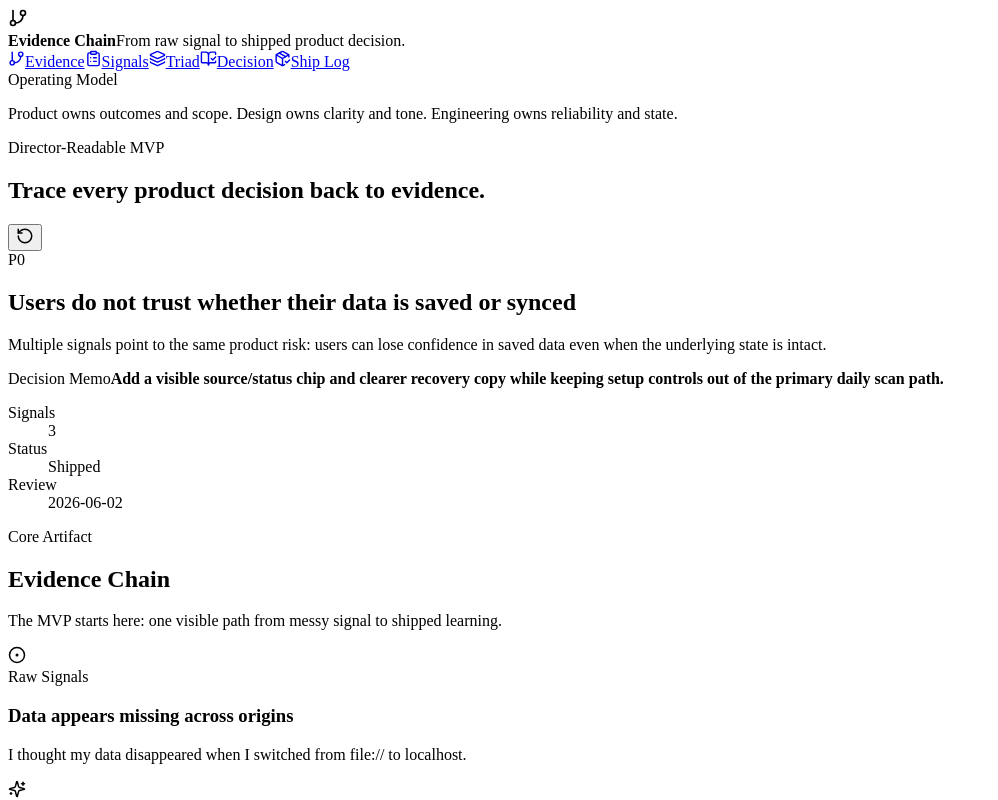
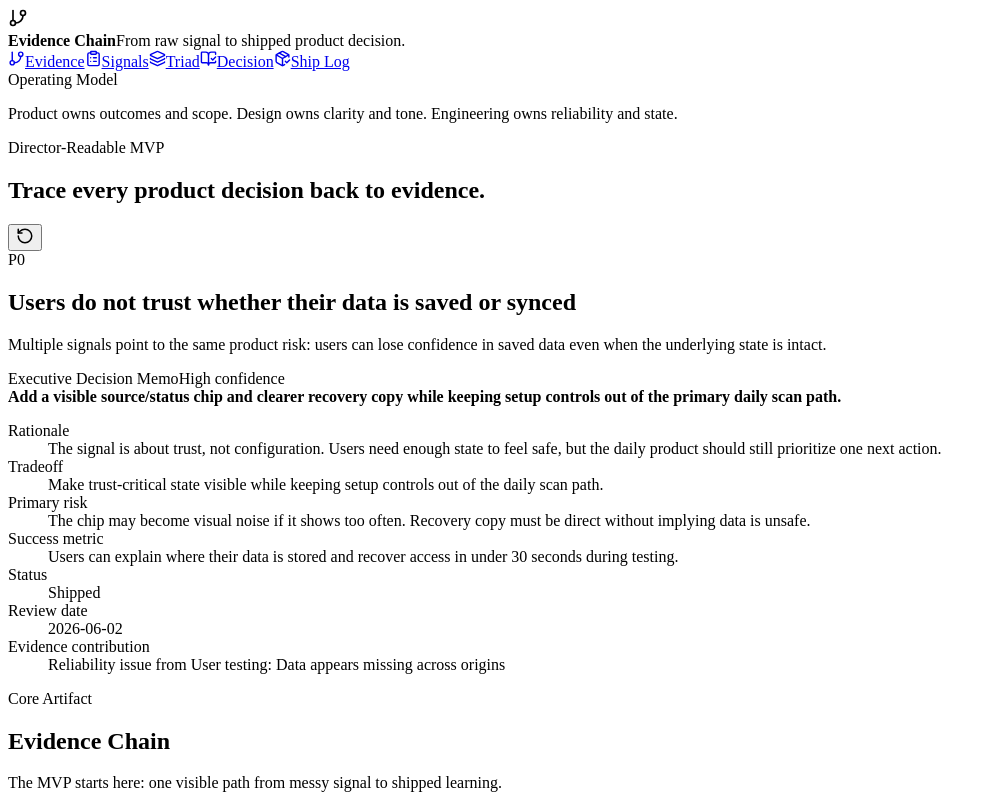
Before and after one commit to iancowpar/evidence-chain, a React (Vite) app: page / in a window 1280 px wide. Shown: the top 800 px of the page, without its empty margins (0-998 px from the left). Built offline with nearby package versions, Linux system fonts and the light colour scheme; the HTML template or start-up script is replaced by a standard one.

Commit message:
Elevate executive decision memo

```diff
--- a/src/App.tsx
+++ b/src/App.tsx
@@ -147,24 +147,12 @@ function App() {
             <h2>{pattern.title}</h2>
             <p>{pattern.description}</p>
           </div>
-          <div className="executive-memo" aria-label="Executive decision summary">
-            <span className="eyebrow">Decision Memo</span>
-            <strong>{decision.decision}</strong>
-            <dl>
-              <div>
-                <dt>Signals</dt>
-                <dd>{patternSignals.length}</dd>
-              </div>
-              <div>
-                <dt>Status</dt>
-                <dd>{decision.status}</dd>
-              </div>
-              <div>
-                <dt>Review</dt>
-                <dd>{decision.followUpDate}</dd>
-              </div>
-            </dl>
-          </div>
+          <ExecutiveDecisionMemo
+            decision={decision}
+            pattern={pattern}
+            selectedSignal={selectedSignal}
+            signalCount={patternSignals.length}
+          />
         </section>
 
         <section id="evidence" className="section-grid">
@@ -417,6 +405,66 @@ function ChainNode({
   );
 }
 
+function ExecutiveDecisionMemo({
+  decision,
+  pattern,
+  selectedSignal,
+  signalCount,
+}: {
+  decision: Decision;
+  pattern: Pattern;
+  selectedSignal?: Signal;
+  signalCount: number;
+}) {
+  const tradeoff =
+    "Make trust-critical state visible while keeping setup controls out of the daily scan path.";
+  const evidenceContribution = selectedSignal
+    ? `${selectedSignal.type} from ${selectedSignal.source}: ${selectedSignal.title}`
+    : `${signalCount} related signals support this pattern-level decision.`;
+
+  return (
+    <aside className="executive-memo" aria-label="Executive decision memo">
+      <div className="memo-title-row">
+        <span className="eyebrow">Executive Decision Memo</span>
+        <span className={`confidence-chip ${pattern.triadReview.confidence.toLowerCase()}`}>
+          {pattern.triadReview.confidence} confidence
+        </span>
+      </div>
+      <strong>{decision.decision}</strong>
+      <dl className="memo-grid">
+        <div className="wide">
+          <dt>Rationale</dt>
+          <dd>{decision.rationale}</dd>
+        </div>
+        <div>
+          <dt>Tradeoff</dt>
+          <dd>{tradeoff}</dd>
+        </div>
+        <div>
+          <dt>Primary risk</dt>
+          <dd>{decision.risks}</dd>
+        </div>
+        <div>
+          <dt>Success metric</dt>
+          <dd>{decision.successMetric}</dd>
+        </div>
+        <div>
+          <dt>Status</dt>
+          <dd>{decision.status}</dd>
+        </div>
+        <div>
+          <dt>Review date</dt>
+          <dd>{decision.followUpDate}</dd>
+        </div>
+        <div>
+          <dt>Evidence contribution</dt>
+          <dd>{evidenceContribution}</dd>
+        </div>
+      </dl>
+    </aside>
+  );
+}
+
 function SelectedEvidence({
   signal,
   decision,
--- a/src/styles.css
+++ b/src/styles.css
@@ -252,44 +252,83 @@ a {
 .executive-memo {
   display: grid;
   align-content: start;
-  gap: 14px;
+  gap: 12px;
   border: 1px solid var(--line);
   border-radius: 8px;
   padding: 16px;
   background: var(--panel-strong);
 }
 
-.executive-memo strong {
-  color: var(--ink);
-  font-size: 17px;
-  line-height: 1.35;
+.memo-title-row {
+  display: flex;
+  align-items: center;
+  justify-content: space-between;
+  gap: 12px;
 }
 
-.executive-memo dl {
+.executive-memo strong {
+  display: -webkit-box;
+  overflow: hidden;
+  color: var(--ink);
+  font-size: 15px;
+  line-height: 1.32;
+  -webkit-box-orient: vertical;
+  -webkit-line-clamp: 3;
+}
+
+.memo-grid {
   display: grid;
-  grid-template-columns: repeat(3, minmax(0, 1fr));
+  grid-template-columns: repeat(2, minmax(0, 1fr));
   gap: 8px;
   margin: 0;
 }
 
-.executive-memo div {
+.memo-grid div {
   border: 1px solid var(--line);
   border-radius: 8px;
-  padding: 10px;
+  padding: 9px;
   background: #ffffff;
 }
 
-.executive-memo dt {
-  color: var(--muted);
-  font-size: 12px;
-  font-weight: 700;
+.memo-grid .wide {
+  grid-column: 1 / -1;
 }
 
-.executive-memo dd {
-  margin: 8px 0 0;
+.memo-grid dt {
+  color: var(--muted);
+  font-size: 10px;
+  font-weight: 900;
+  letter-spacing: 0.08em;
+  text-transform: uppercase;
+}
+
+.memo-grid dd {
+  display: -webkit-box;
+  overflow: hidden;
+  margin: 5px 0 0;
   color: var(--ink);
-  font-size: 16px;
+  font-size: 12px;
+  font-weight: 750;
+  line-height: 1.38;
+  -webkit-box-orient: vertical;
+  -webkit-line-clamp: 2;
+}
+
+.memo-grid .wide dd {
+  -webkit-line-clamp: 3;
+}
+
+.confidence-chip {
+  display: inline-flex;
+  align-items: center;
+  min-height: 24px;
+  border-radius: 999px;
+  padding: 0 9px;
+  background: #e9f7ef;
+  color: var(--green);
+  font-size: 11px;
   font-weight: 900;
+  white-space: nowrap;
 }
 
 .section-grid,
@@ -772,7 +811,7 @@ textarea {
   .topbar,
   .section-header,
   .panel-heading,
-  .hero-metrics,
+  .memo-grid,
   .triad-grid,
   .form-row,
   .nav-list {
```
